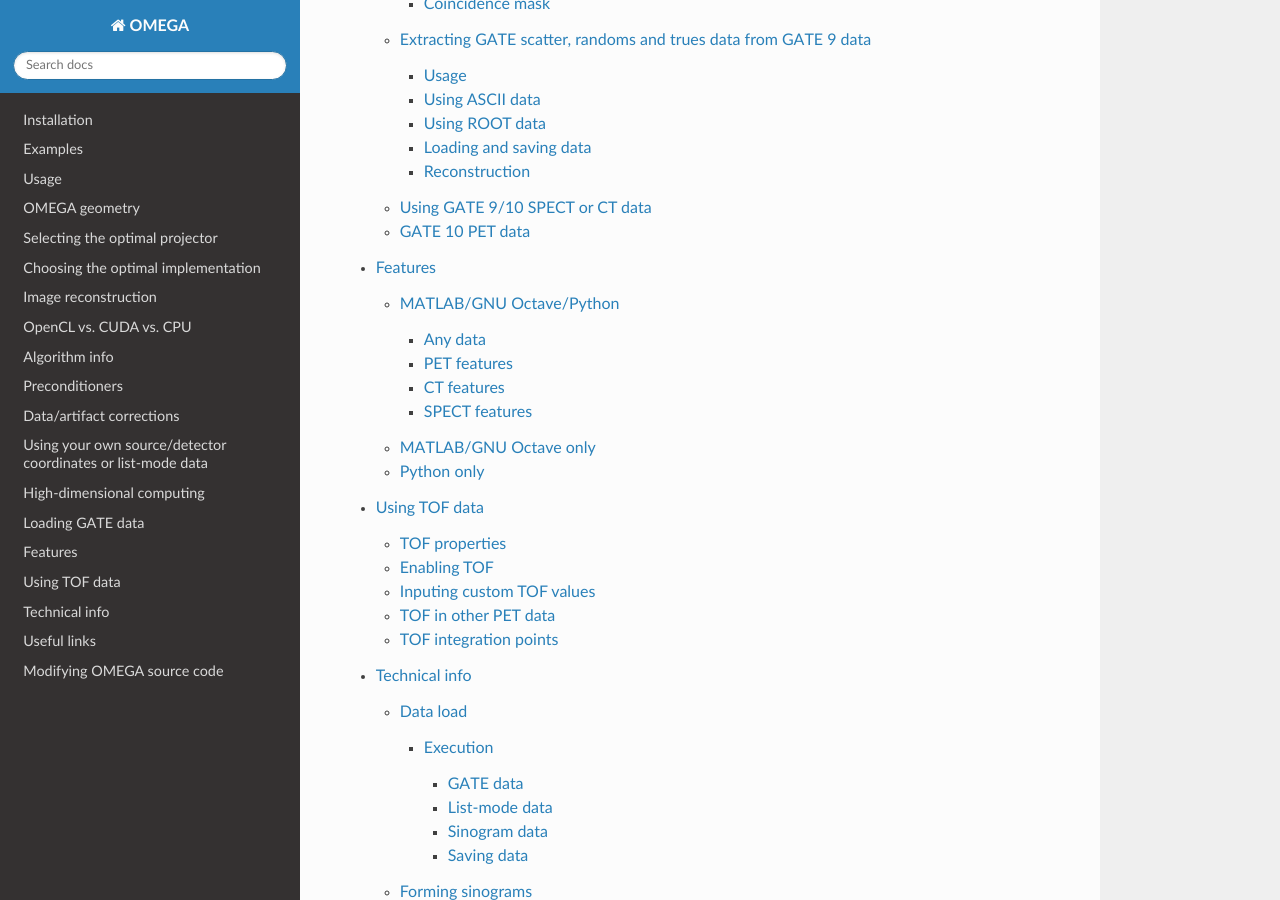
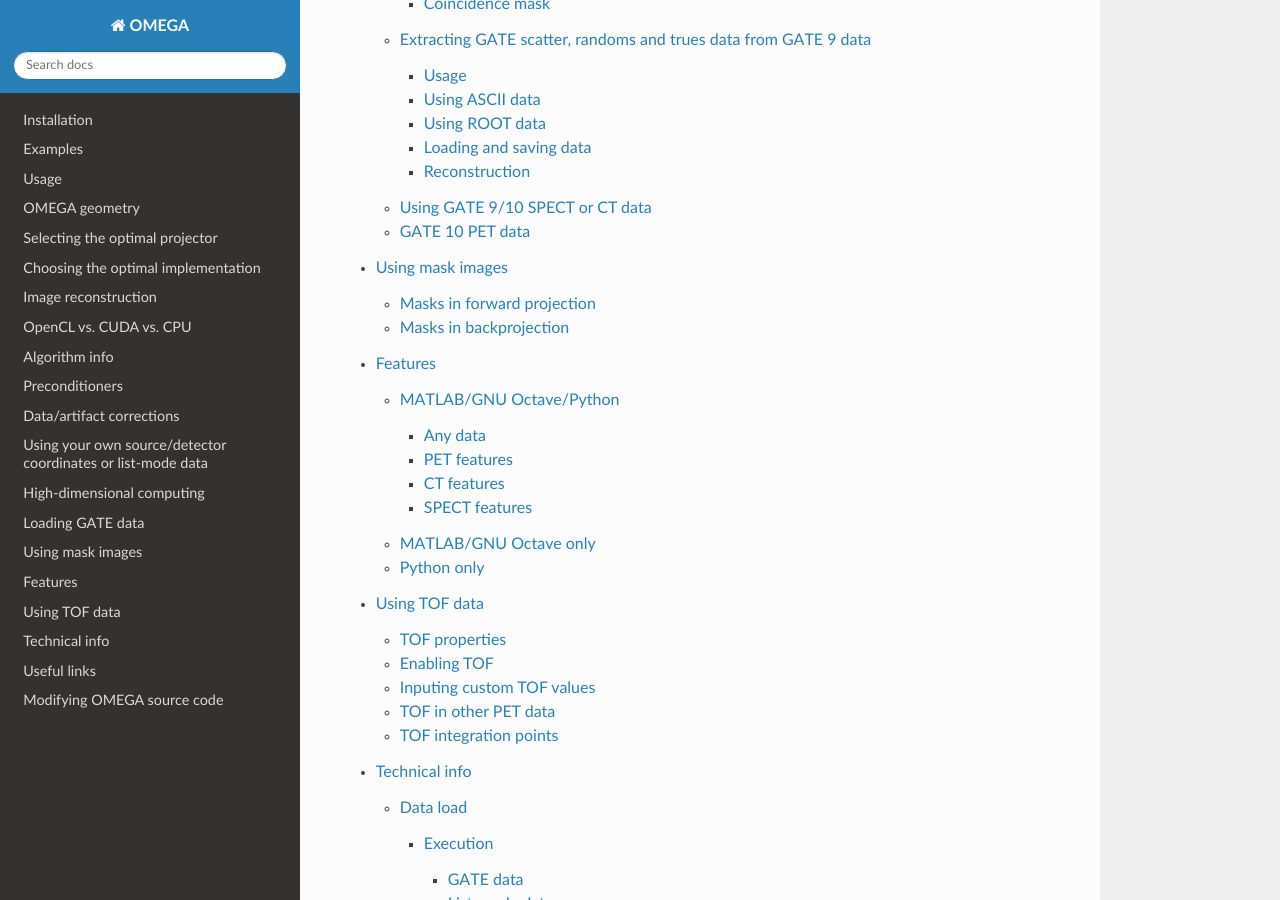
Before and after one commit to villekf/OMEGA-doc, a Sphinx documentation site: the page built from docs/source/index.rst, in a window 1280 px wide and 900 px high, scrolled down 4914 px. Built offline with Sphinx 7.4.7 and the Read the Docs theme 3.1.0, drawn with Linux system fonts in a browser that asks for light colours; some of the changed lines change nothing that is shown.

Commit message:
Add mask documentation

```diff
--- a/docs/source/index.rst
+++ b/docs/source/index.rst
@@ -33,6 +33,7 @@
    customcoordinates
    highdim
    gate
+   masks
    features
    tof
    technical
--- /dev/null
+++ b/docs/source/masks.rst
@@ -0,0 +1,53 @@
+Using mask images
+=================
+
+In OMEGA, it is currently possible to limit the measurements to be used or voxels to be reconstructed. This is possible with the use of mask images.
+
+Masks in forward projection
+---------------------------
+
+A mask can be input to ``options.maskFP`` in unsigned 8-bit format (uint8 or uchar) where 1 means that the measurement is taken into account while 0 means that it is not.
+This type of mask is utilized in the forward projection to skip certain measurement locations. The forward projection is thus not computed if the pixel is 0.
+The mask should either be a 2D image which is then used for all measurement data, or a 3D stack of images where an individual image is used for each measurement slice.
+The measurement data can be, for example, projections or sinograms, where each image would correspond to a projection or sinogram. The masks can be used to remove dead pixels
+from the projections, or sinograms, by setting those pixels to zero in the mask images. The mask images will only work as uint8 images, logical masks won't work!
+
+Subset type 3 cannot be used with forward projection mask!
+
+Note that if you use the forward and/or backward projection operators, you need to handle the subset division of the mask image when you are using subsets types 8-11.
+Subset types 0-7, excluding 3, should work correctly, but this is untested.
+
+Masks in backprojection
+-----------------------
+
+These are similar to above, but operate in the backprojection, i.e. you can reconstruct only specific voxels. The mask is input to ``options.maskBP``  in unsigned 8-bit format
+(uint8 or uchar) where 1 means that the voxel is reconstructed while 0 means that it is not. The mask should either be a 2D image which is then used for all image volume slices,
+or a 3D stack of images where an individual image is used for each image volume slice.
+
+Unlike the forward projection mask, there are no restrictions in using the backprojection mask.
+
+To create a mask that covers the FOV in a cylinder shape, you can use the following code
+
+MATLAB/Octave:
+
+.. code-block:: matlab
+
+	[columnsInImage, rowsInImage] = meshgrid(1:options.Nx, 1:options.Ny);
+	centerX = options.Nx/2;
+	centerY = options.Ny/2;
+	radius = options.Nx/2;
+	options.maskBP = uint8((rowsInImage - centerY).^2 ...
+		+ (columnsInImage - centerX).^2 <= radius.^2);
+
+
+Python:
+
+.. code-block:: python
+
+	columns_in_image, rows_in_image = np.meshgrid(np.arange(1, options.Nx + 1), np.arange(1, options.Ny + 1))
+	centerX = options.Nx / 2
+	centerY = options.Ny / 2
+	radius = options.Nx / 2
+	options.maskBP = ((rows_in_image - centerY)**2 + (columns_in_image - centerX)**2 <= radius**2).astype(np.uint8)
+
+Note that the above examples create a single 2D image, but you can create a 3D stack if you want more control over the reconstruction per slice.
```
